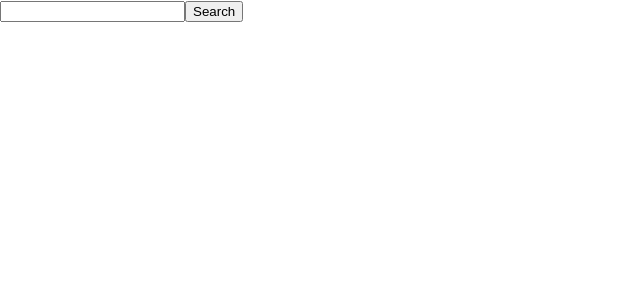
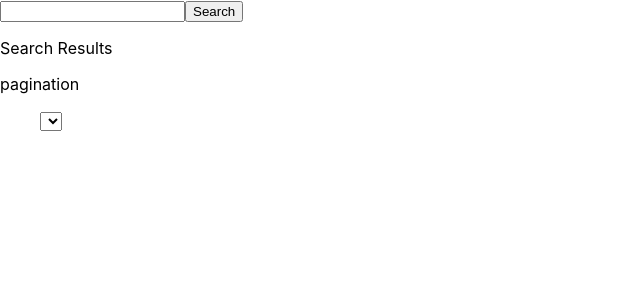
Before and after one commit to slee288/recipe-website, a React (Create React App) app: page / in a window 1280 px wide. Shown: the top 300 px of the page, without its empty margins (0-640 px from the left). Built offline with nearby package versions, Linux system fonts and the light colour scheme.

Commit message:
search results appear

```diff
--- a/src/pages/Home.tsx
+++ b/src/pages/Home.tsx
@@ -1,27 +1,49 @@
 import React, { useState, useEffect } from "react";
+import { useSearchParams } from "react-router-dom";
 import { useQuery } from "@tanstack/react-query";
 
 function Home() {
     const [search, setSearch] = useState("");
+    const [searchParams, setSearchParams] = useSearchParams();
+    const currentPage = Number(searchParams.get("page")) || 1;
+
 
     const {
         data: searchResult,
         refetch,
     } = useQuery({
         queryKey: ["search"],
-        queryFn: () => fetch(`${process.env.REACT_APP_SPOONACULAR_URL}/recipes/complexSearch?apiKey=${process.env.REACT_APP_SPOONACULAR_API_KEY}&query=${search}&number=5`)
+        queryFn: () => fetch(`${process.env.REACT_APP_SPOONACULAR_URL}/recipes/complexSearch?apiKey=${process.env.REACT_APP_SPOONACULAR_API_KEY}&query=${search}&number=5&offset=${(currentPage - 1) * 5}`)
                         .then(resp => resp.json()),
         enabled: false,
     });
 
     function formSubmit(event: any) {
         event.preventDefault();
+        setSearch("");
+        setSearchParams("");
         refetch();
     }
 
+    function getPaginationDropdown() {
+        const totalResults = searchResult?.["totalResults"] || 0;
+        const totalPages = Math.min(
+            Math.ceil(totalResults / 5),
+            180
+        );
+        return (
+            <select>
+                {[...Array(totalPages)].map((elm, index) => (
+                    <option key={index}>{index + 1}</option>
+                ))}
+            </select>
+        )
+    }
+
+    // handle pagination when search results change
     useEffect(() => {
-        console.log("search results", searchResult);
-    }, [searchResult])
+        console.log(searchResult?.["totalResults"] / 5);
+    }, [searchResult]);
 
     return (
         <div>
@@ -29,6 +51,26 @@ function Home() {
                 <input type="text" value={search} onChange={(event) => setSearch(event.target.value)} />
                 <button type="submit">Search</button>
             </form>
+
+            <p className="h1">Search Results</p>
+            <ul>
+                {searchResult?.results.map((result: any) => (
+                    <li key={result.id}>
+                        <a href={`/recipes/${result.id}`}>
+                            <img src={result["image"]} />
+                            <p>{result["title"]}</p>
+                        </a>
+                    </li>
+                ))}
+            </ul>
+
+            <div>
+                <p>pagination</p>
+                <ul className="flex gap-x-4">
+                    {currentPage > 1 && <li><a href={`/${currentPage - 1 > 1 ? `?page=${currentPage-1}` : ""}`}></a></li>}
+                    {getPaginationDropdown()}
+                </ul>
+            </div>
         </div>
     )
 }
```
